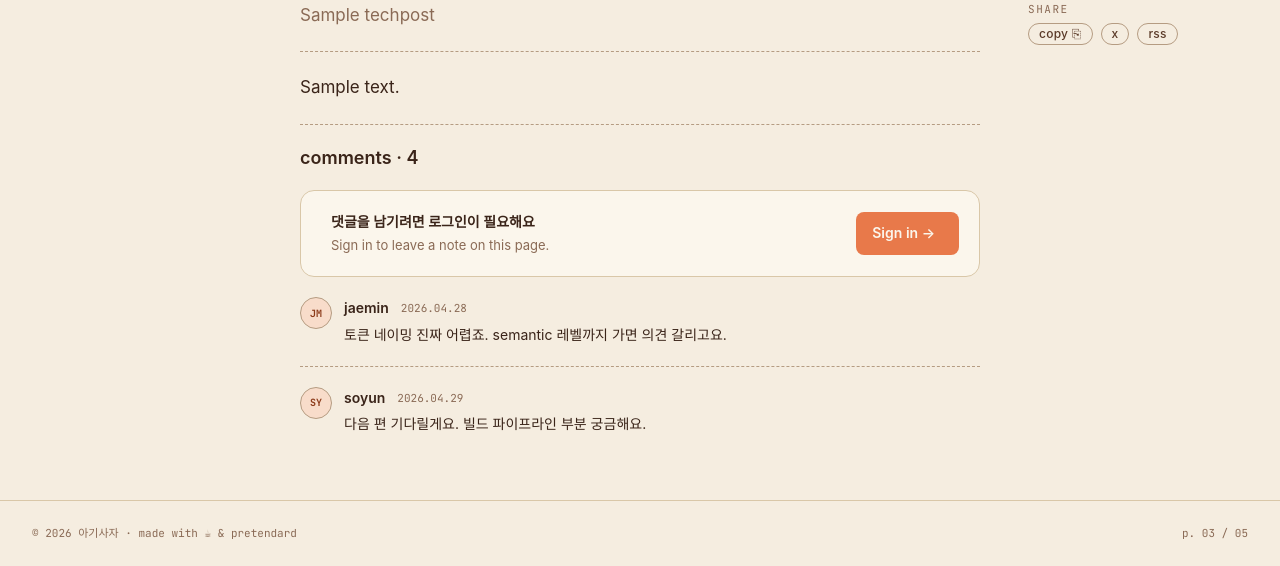
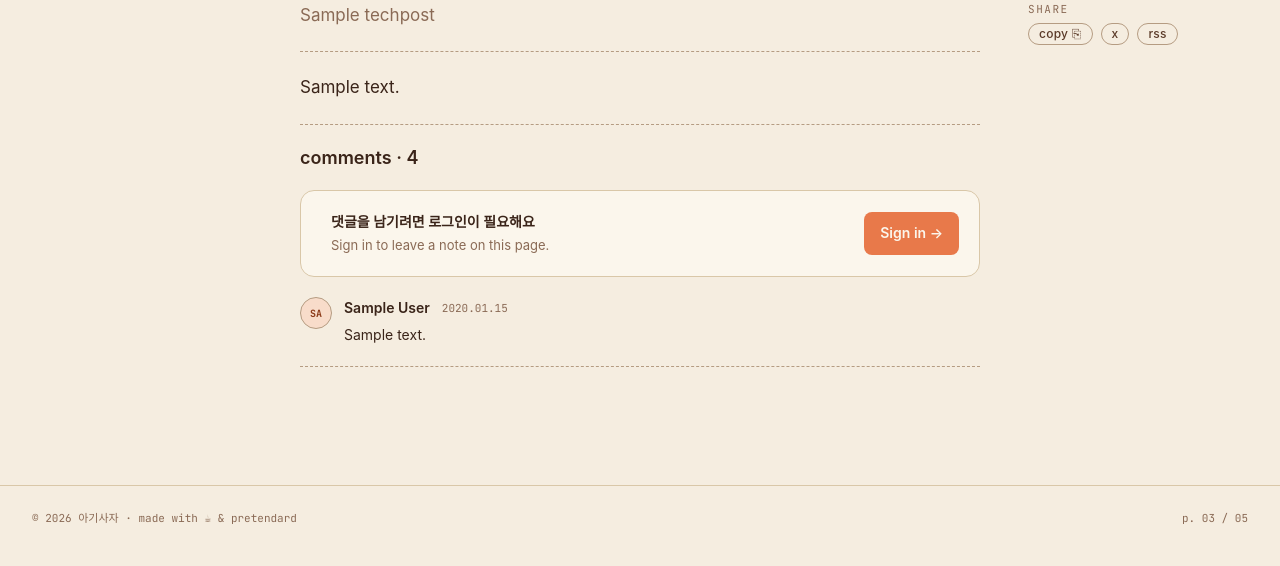
Before and after one commit to chaehyun1100/likelion_14th_blog_hw2, a Django app: a page that uses likelion_blog/templates/blog/tech_detail.html in a window 1280 px wide. Shown: the part 248-814 px from the top of the page. After the commit the page ends 772 px from the top, so only its background shows below. Run offline with Django 5.2, Linux system fonts and the light colour scheme; tables that the repository leaves empty hold one stand-in row (values such as "Sample post"); some web fonts are replaced.

Commit message:
form 태그 사용 login, signup 생성, 댓글 활성화

```diff
--- a/likelion_blog/static/css/tech_detail.css
+++ b/likelion_blog/static/css/tech_detail.css
@@ -277,6 +277,7 @@ form{
 }
 .button{
     border: none;
+    text-decoration: none;
     display: flex;
     padding: 10px 16px;
     align-items: flex-start;
--- a/likelion_blog/static/css/tech_detail_animation.css
+++ b/likelion_blog/static/css/tech_detail_animation.css
@@ -1,5 +1,6 @@
 .button:hover{
     background: var(--beige-accent-hover, #C95A2C);
+    color: #FBF6EC !important;
 }
 .button:active{
     transform: scale(0.98);
--- a/likelion_blog/templates/blog/tech_detail.html
+++ b/likelion_blog/templates/blog/tech_detail.html
@@ -55,23 +55,24 @@
             <div class="notedivider"></div>
             <h4>comments · 4</h4>
             <form
-            action=""
+            action="{% url 'comment_submit' post.slug %}"
             method="POST"
             >
+            {% csrf_token %}
             {% if user.is_authenticated %}
                 <div class="signinprompt">
-                    <p class="avatar">BL</p>
+                    <p class="avatar">{{user.first_name|slice:":2"|upper}}</p>
                     <div class="prompttext">
                         <p class="prompttext1">{{user.first_name}}</p>
                         <textarea
                         id="content"
-                        name="content"
+                        name="body"
                         placeholder="댓글을 남겨주세요…"
                         required
                         ></textarea>
                         <!-- <p class="prompttext2">댓글을 남겨주세요…</p> -->
                     </div>
-                    <p class="button">post →</p>
+                    <button type="submit" class="button">post →</p>
                 </div>
 
             {% else %}
@@ -80,34 +81,25 @@
                         <p class="prompttext1">댓글을 남기려면 로그인이 필요해요</p>
                         <p class="prompttext2">Sign in to leave a note on this page.</p>
                     </div>
-                    <button type="submit" class="button">Sign in →</p>
+                    <a href="{% url 'login' %}" class="button">Sign in →</a>
                 </div>
             {% endif %}
             </form>
+
+            {% for comment in comments %}
             <div class="commentitem">
-                <p class="avatar">JM</p>
+                <p class="avatar">{{comment.author_name|slice:":2"|upper}}</p>
                 <div class="body">
                     <div class="header">
-                        <p class="header-text1">jaemin</p>
-                        <p class="header-text2">2026.04.28</p>
+                        <p class="header-text1">{{comment.author_name}}</p>
+                        <p class="header-text2">{{comment.created_at|date:'Y.m.d'}}</p>
                     </div>
-                    <p class="body-text">토큰 네이밍 진짜 어렵죠. semantic 레벨까지 가면 의견 갈리고요.</p>
+                    <p class="body-text">{{comment.body}}</p>
 
                 </div>
             </div>
             <div class="notedivider"></div>
-            <div class="commentitem">
-                <p class="avatar">SY</p>
-                <div class="body">
-                    <div class="header">
-                        <p class="header-text1">soyun</p>
-                        <p class="header-text2">2026.04.29</p>
-                    </div>
-                    <p class="body-text">다음 편 기다릴게요. 빌드 파이프라인 부분 궁금해요.</p>
-
-                </div>
-            </div>
-
+            {% endfor %}
         </div>
         <div class="metasidebar">
             <p class="meta">META</p>
```
Also changed, not shown: likelion_blog/static/css/login_signup.css (+11 -0 lines).
